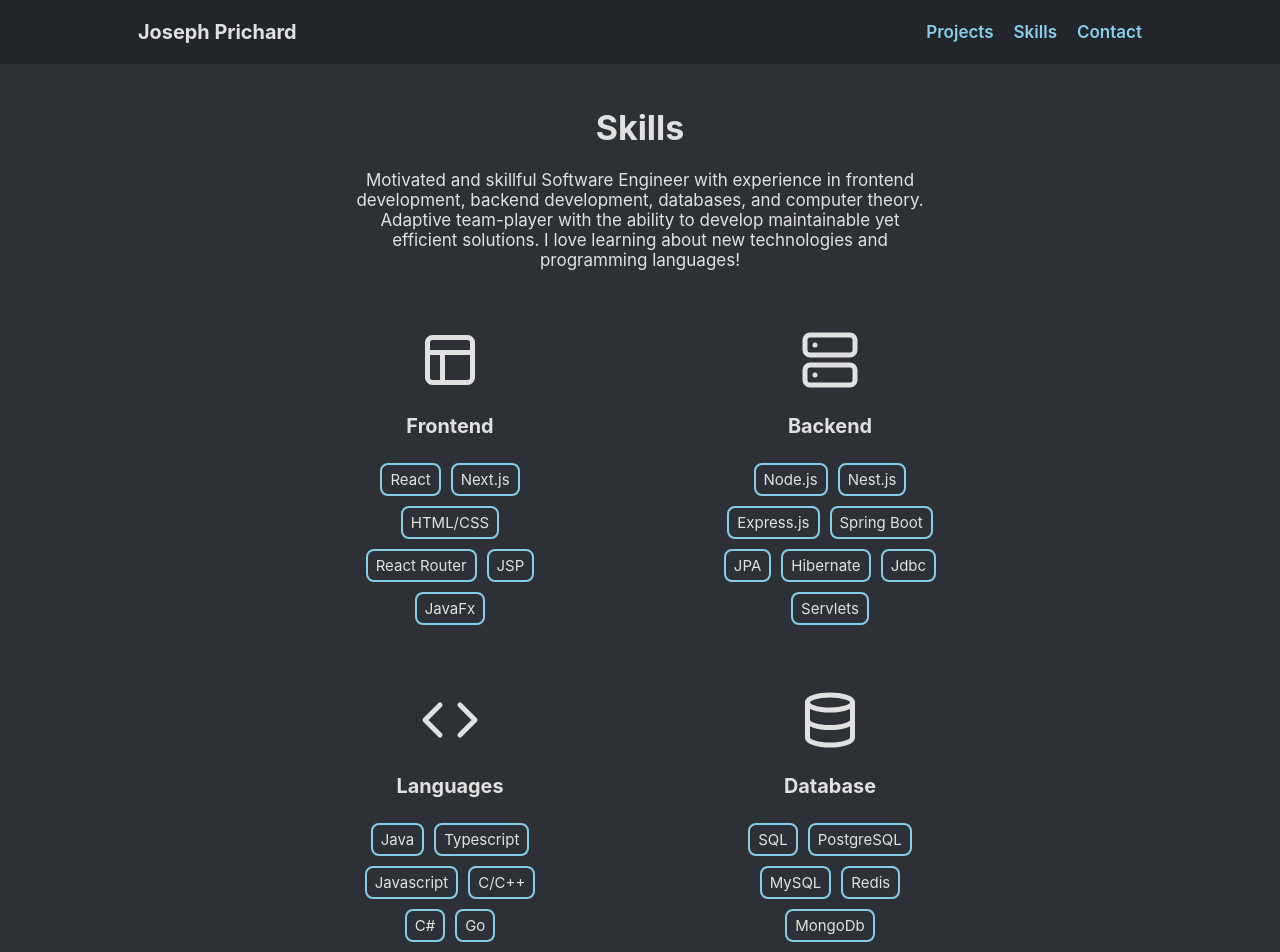
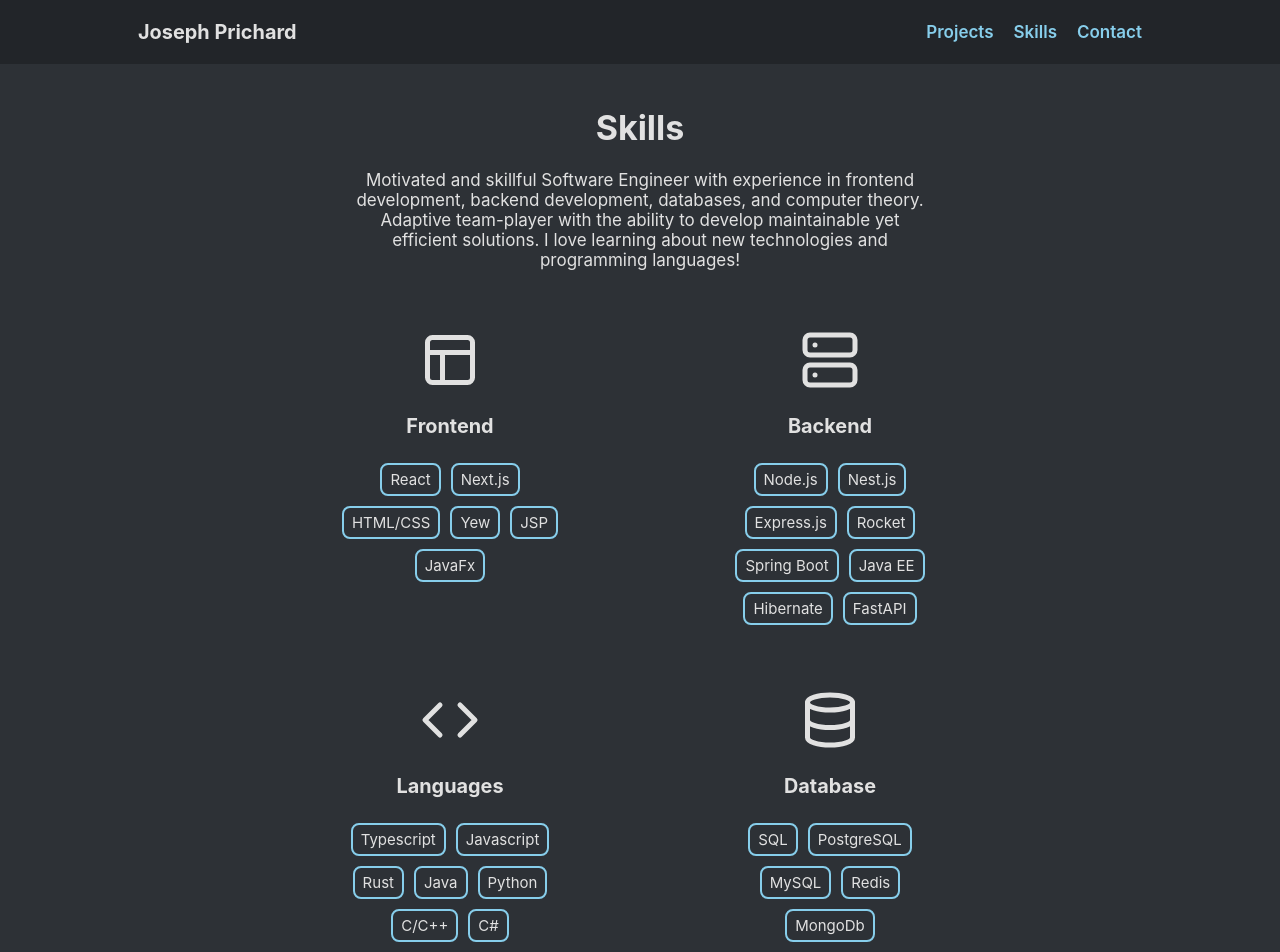
Before and after one commit to JosephPrichard/JosephPrichard.app, a Next.js app: page /skills in a window 1280 px wide. Shown: the top 952 px of the page. Built offline with nearby package versions, Linux system fonts and the light colour scheme.

Commit message:
Update groups.ts

```diff
--- a/src/data/groups.ts
+++ b/src/data/groups.ts
@@ -8,7 +8,7 @@ export const groups: SkillGroup[] = [
             "React",
             "Next.js",
             "HTML/CSS",
-            "React Router",
+            "Yew",
             "JSP",
             "JavaFx"
         ]
@@ -20,23 +20,24 @@ export const groups: SkillGroup[] = [
             "Node.js",
             "Nest.js",
             "Express.js",
+            "Rocket",
             "Spring Boot",
-            "JPA",
+            "Java EE",
             "Hibernate",
-            "Jdbc",
-            "Servlets"
+            "FastAPI"
         ]
     },
     {
         title: "Languages",
         type: "code",
         skills: [
-            "Java",
             "Typescript",
             "Javascript",
+            "Rust",
+            "Java",
+            "Python",
             "C/C++",
-            "C#",
-            "Go"
+            "C#"
         ]
     },
     {
```
